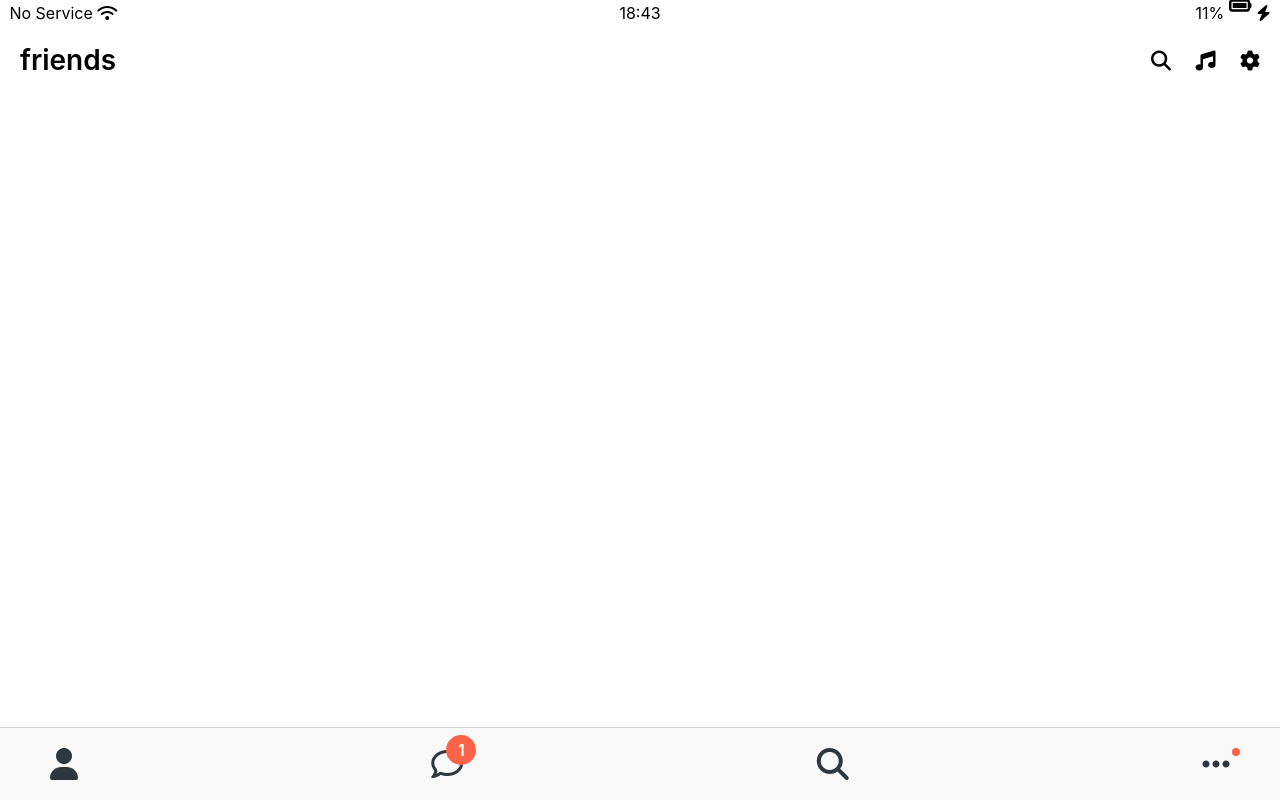
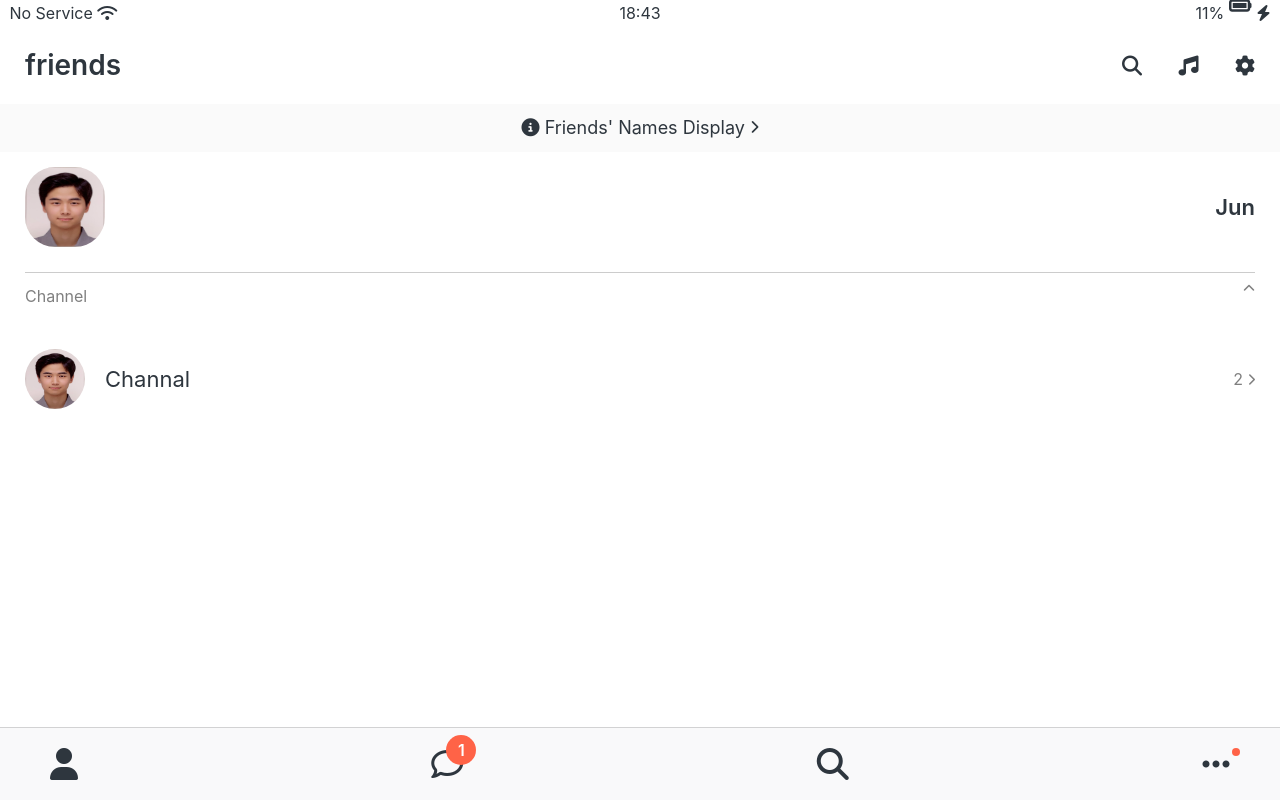
Before and after one commit to wnstnfl/kokoa-clone-2022, a plain HTML site: page friends.html in a window 1280 px wide. Drawn offline with Linux system fonts and the light colour scheme; files whose address does not match are found by name.

Commit message:
Make 3.0

```diff
--- a/CSS/components/screen-header.css
+++ b/CSS/components/screen-header.css
@@ -1,7 +1,7 @@
 .screen-header {
   display: flex;
   justify-content: space-between;
-  padding: 20px;
+  padding: var(--horiziontal-space);
   align-items: center;
 }
 
@@ -11,6 +11,6 @@
 }
 
 .screen-header__icons span {
-  margin-left: 20px;
+  margin-left: 32px;
   font-weight: 600;
 }
--- /dev/null
+++ b/CSS/components/user-components.css
@@ -0,0 +1,46 @@
+.user-component {
+  justify-content: space-between;
+}
+
+.user-component,
+.user-component__column:first-child {
+  display: flex;
+  align-items: center;
+}
+
+.user-component__avartar {
+  width: 70px;
+  height: 70px;
+  border-radius: 30px;
+  margin-right: 20px;
+}
+
+.user-component__title {
+  font-weight: 600;
+  font-size: 22px;
+}
+
+.user-component__avartar--xl {
+  width: 80px;
+  height: 80px;
+}
+
+.user-component__subtitle {
+  margin-top: 5px;
+  font-size: 17px;
+  color: rgba(0, 0, 0, 0.5);
+}
+
+.user-component__avartar--sm {
+  width: 60px;
+  height: 60px;
+  border-radius: 25;
+}
+
+.user-component__title--not-bold {
+  font-weight: 400;
+}
+
+.user-component__column:last-child {
+  color: rgba(0, 0, 0, 0.5);
+}
--- /dev/null
+++ b/CSS/screens/friends.css
@@ -0,0 +1,26 @@
+#friends-display-link {
+  text-align: center;
+  display: block;
+  background-color: #fafafa;
+  padding: 15px 0px;
+  font-size: 18px;
+  margin-bottom: 15px;
+}
+
+#friends-display-link a {
+  color: rgba(0, 0, 0, 0.3);
+}
+.friends-screen__channel {
+  margin-top: 25px;
+  border-top: 1px solid rgba(0, 0, 0, 0.2);
+  padding: 15px 0px;
+}
+.friends-screen__channel-header {
+  margin-bottom: 30px;
+  display: flex;
+  justify-content: space-between;
+  color: rgba(0, 0, 0, 0.5);
+}
+.friends-screen {
+  padding: 0px var(--horiziontal-space);
+}
--- a/CSS/styles.css
+++ b/CSS/styles.css
@@ -5,11 +5,16 @@
 @import "components/status-bar.css";
 @import "components/nav-bar.css";
 @import "components/screen-header.css";
+@import "components/user-components.css";
 
 /* Screens */
-@import "screens/login.css";
+
+@import "screess/friends.css";
+@import "screens/friends.css";
 
 body {
+  color: #2e363e;
+
   font-family: -apple-system, BlinkMacSystemFont, "Segoe UI", Roboto, Oxygen,
     Ubuntu, Cantarell, "Open Sans", "Helvetica Neue", sans-serif;
 }
--- a/CSS/variables.css
+++ b/CSS/variables.css
@@ -1,3 +1,4 @@
 :root {
   --yellow: #fae100;
+  --horiziontal-space: 25px;
 }
--- a/friends.html
+++ b/friends.html
@@ -35,6 +35,51 @@
         </div>
     </header>
 
+<a id="friends-display-link">
+    <i class="fas fa-info-circle"></i>
+    Friends' Names Display
+    <i class="fas fa-chevron-right fa-xs"></i>
+</a>
+
+<main class="friends-screen">
+    <div class="user-component">
+        <div class="user-component__column">
+            <img src="/Users/ijunsu/Desktop/kokoa-clone-2022/Jun.jpeg"
+                class="user-component__avartar user-component__avartar--xl" />
+        </div>
+        <div class="user-component__text">
+            <h4 class="user-component__title">Jun</h4>
+           <!-- <h6 class="user-component__subtitle">this text whatever</h6> -->
+        </div>
+
+
+    </div>
+
+    <div class="friends-screen__channel">
+        <div class="friends-screen__channel-header">
+            <span>Channel</span>
+                <i class="fas fa-chevron-up fa-xs"></i>
+        </div>
+    </div>
+
+    <div class="user-component">
+        <div class="user-component__column">
+            <img src="/Users/ijunsu/Desktop/kokoa-clone-2022/Jun.jpeg"
+                class="user-component__avartar user-component__avartar--sm" />
+
+            <div class="user-component__text">
+            <h4 class="user-component__title user-component__title--not-bold">Channal</h4>
+        </div>
+    </div>
+
+        <div class="user-component__column">
+            <span>2</span>
+            <i class="fas fa-chevron-right fa-xs"></i>
+        </div>
+    </div>
+
+</main>
+
 <nav class="nav">
     <ul class="nav__list">
         <li class="nav__btn">
```
Also changed, not shown: Jun.jpeg (added).
